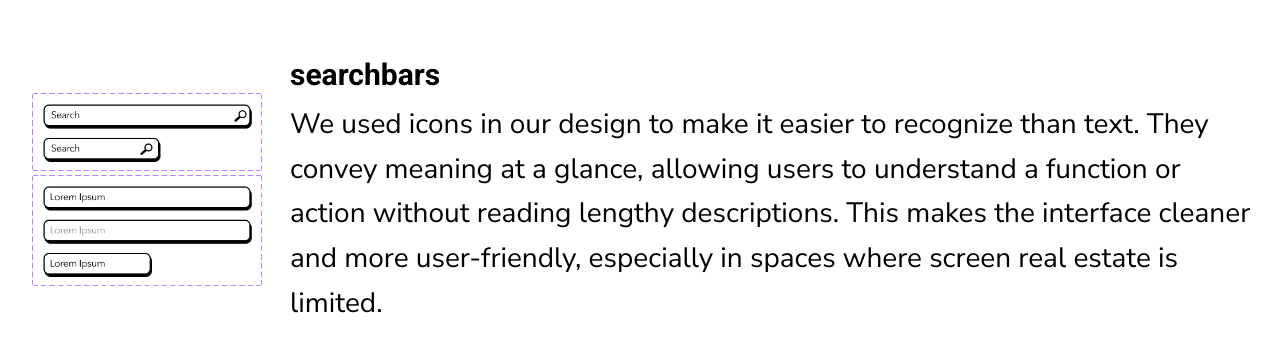
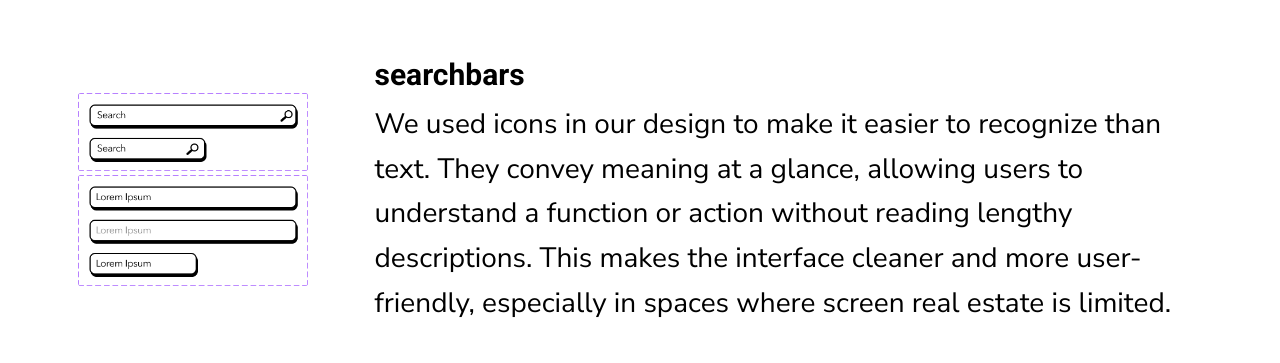
Before and after one commit to keelajoan/knawa93.github.io, a plain HTML site: page portfolio/firstapp.html in a window 1280 px wide. Shown: the part 7983-8346 px from the top of the page. Drawn offline with Linux system fonts and the light colour scheme; a web font is replaced by a local one.

Commit message:
portfoilo

```diff
--- a/portfolio/css/styles.css
+++ b/portfolio/css/styles.css
@@ -764,9 +764,13 @@ li {
   .searchbar {
     display: flex;             /* Enables flexbox layout */
     align-items: center;       /* Vertically aligns the items in the center */
-    justify-content: space-between; /* Distributes space evenly between the items */
-    gap: 20px;                 /* Adds space between the image container and text */
-    padding: 20px;             /* Optional: Adds padding around the container */
+    justify-content:center; /* Distributes space evenly between the items */
+    gap: 59px;                 /* Adds space between the image container and text */
+    padding: 20px;
+    margin: auto;
+    max-width: 1200px;
+    width: 1189px;
+           /* Optional: Adds padding around the container */
     p {
         font-size: 28px; /* Standard font size for paragraphs */
         font-family:"Nunito Sans", serif ;
```
